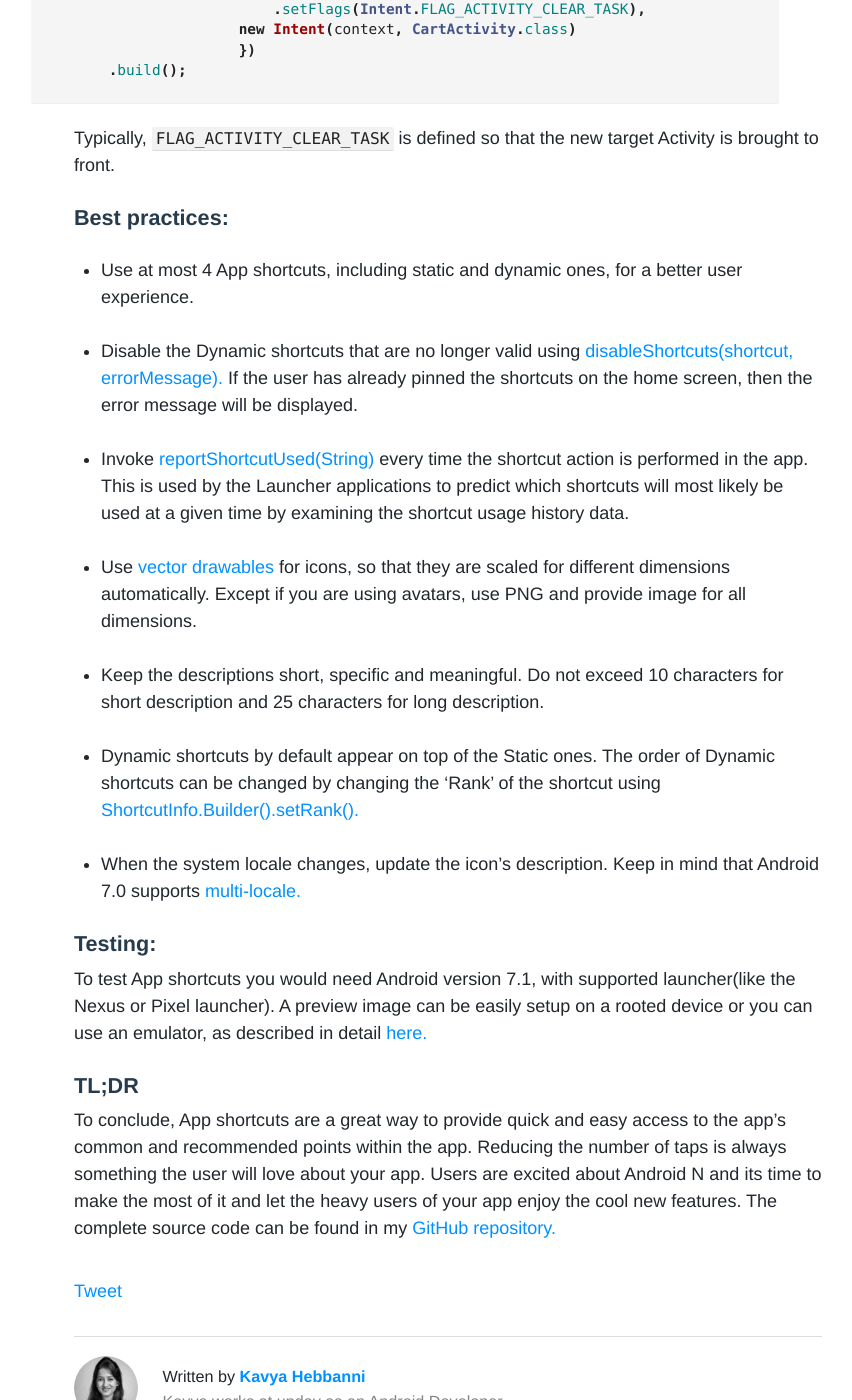
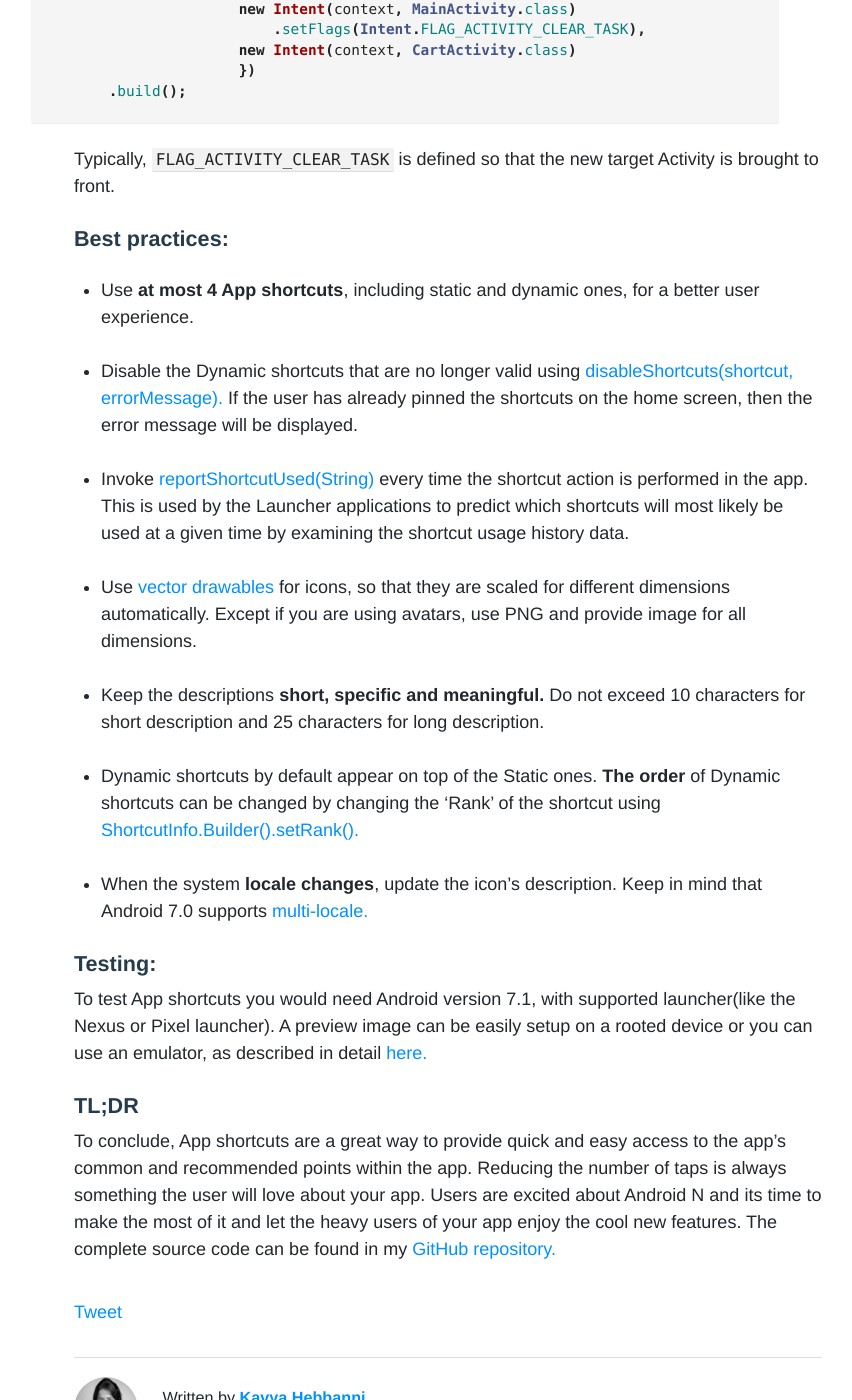
Before and after one commit to upday/upday.github.io, a Jekyll site: the page built from _posts/blog/2016-12-05-app-shortcuts.md, in a window 1280 px wide and 1400 px high, scrolled down 5738 px. Shown: the whole window, without its empty margins (192-1044 px from the left). Built offline with Jekyll 4.4.1, drawn with Linux system fonts in a browser that asks for light colours; nearby versions of some CDN libraries; some web fonts are replaced; comment, search, counter and statistics services are not loaded; some of the changed text lies outside the part shown.

Commit message:
Update bold sentences

```diff
--- a/_posts/blog/2016-12-05-app-shortcuts.md
+++ b/_posts/blog/2016-12-05-app-shortcuts.md
@@ -24,7 +24,7 @@ Performing a long-tap on the app’s launcher icon will display the list of App
 Android provides two types of App shortcuts:
 
 #### 1. Static Shortcuts:
-Static shortcuts are published when the app is installed, hence they remain constant throughout the app. Static shortcuts are immutable which means that their icons, description and the Intent it launches cannot be changed without updating to a new version of the app.
+Static shortcuts are **published when the app is installed**, hence they remain constant throughout the app. Static shortcuts are immutable which means that their icons, description and the Intent it launches cannot be changed without updating to a new version of the app.
 
 Static shortcuts are used for generic actions of the app that remain persistent over the lifetime of your app’s current version.
 
@@ -133,11 +133,12 @@ When the user launches the app via a shortcut and then decides to press back but
     <intent
       android:action="android.intent.action.VIEW"
       android:targetPackage="com.example.shortcuts"
-      android:targetClass="com.example.shortcuts.MainActivity" />
+      android:targetClass="com.example.shortcuts.MainActivity"/>
     <intent
       android:action="android.intent.action.VIEW"
       android:targetPackage="com.example.shortcuts"
-      android:targetClass="com.example.shortcuts.CartActivity" />  </shortcut>
+      android:targetClass="com.example.shortcuts.CartActivity"/>
+</shortcut>
 {% endhighlight %}
 
 The first Intent will always have <a href="https://developer.android.com/reference/android/content/Intent.html#FLAG_ACTIVITY_NEW_TASK">`FLAG_ACTIVITY_NEW_TASK`</a> and <a href="https://developer.android.com/reference/android/content/Intent.html#FLAG_ACTIVITY_CLEAR_TASK">`FLAG_ACTIVITY_CLEAR_TASK`</a> set. This means that the existing activities will be destroyed when a Static shortcut is launched.
@@ -161,7 +162,7 @@ Typically, `FLAG_ACTIVITY_CLEAR_TASK` is defined so that the new target Activity
 
 #### Best practices:
 
-* Use at most 4 App shortcuts, including static and dynamic ones, for a better user experience.
+* Use **at most 4 App shortcuts**, including static and dynamic ones, for a better user experience.
 
 * Disable the Dynamic shortcuts that are no longer valid using <a href="https://developer.android.com/reference/android/content/pm/ShortcutManager.html#disableShortcuts%28java.util.List%3Cjava.lang.String%3E,%20java.lang.CharSequence%29">disableShortcuts(shortcut, errorMessage).</a> If the user has already pinned the shortcuts on the home screen, then the error message will be displayed.
 
@@ -169,11 +170,11 @@ Typically, `FLAG_ACTIVITY_CLEAR_TASK` is defined so that the new target Activity
 
 * Use <a href="https://medium.com/upday-devs/optimizing-the-performance-of-vector-drawables-680a4c456286#.pi61nqwkc">vector drawables</a> for icons, so that they are scaled for different dimensions automatically. Except if you are using avatars, use PNG and provide image for all dimensions.
 
-* Keep the descriptions short, specific and meaningful. Do not exceed 10 characters for short description and 25 characters for long description.
+* Keep the descriptions **short, specific and meaningful.** Do not exceed 10 characters for short description and 25 characters for long description.
 
-* Dynamic shortcuts by default appear on top of the Static ones. The order of Dynamic shortcuts can be changed by changing the ‘Rank’ of the shortcut using <a href="https://developer.android.com/reference/android/content/pm/ShortcutInfo.Builder.html#setRank%28int%29">ShortcutInfo.Builder().setRank().</a>
+* Dynamic shortcuts by default appear on top of the Static ones. **The order** of Dynamic shortcuts can be changed by changing the ‘Rank’ of the shortcut using <a href="https://developer.android.com/reference/android/content/pm/ShortcutInfo.Builder.html#setRank%28int%29">ShortcutInfo.Builder().setRank().</a>
 
-* When the system locale changes, update the icon’s description. Keep in mind that Android 7.0 supports <a href="https://developer.android.com/about/versions/nougat/android-7.0.html#multi-locale_languages">multi-locale.</a>
+* When the system **locale changes**, update the icon’s description. Keep in mind that Android 7.0 supports <a href="https://developer.android.com/about/versions/nougat/android-7.0.html#multi-locale_languages">multi-locale.</a>
 
 #### Testing:
 To test App shortcuts you would need Android version 7.1, with supported launcher(like the Nexus or Pixel launcher). A preview image can be easily setup on a rooted device or you can use an emulator, as described in detail <a href="https://developer.android.com/preview/download.html">here.</a>
```
Also changed, not shown: other parts of _posts/blog/2016-12-05-app-shortcuts.md (+1 -1 lines).
